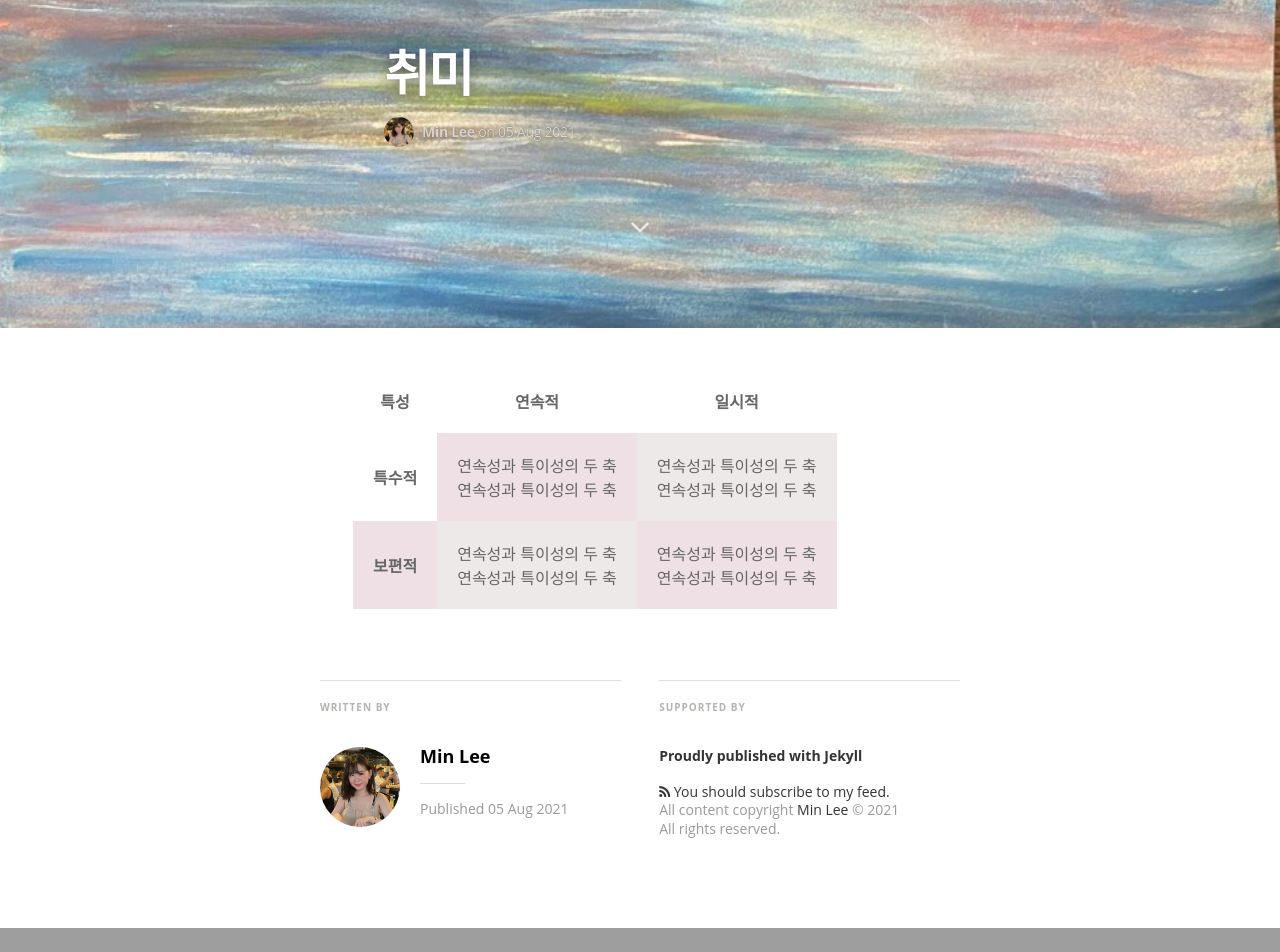
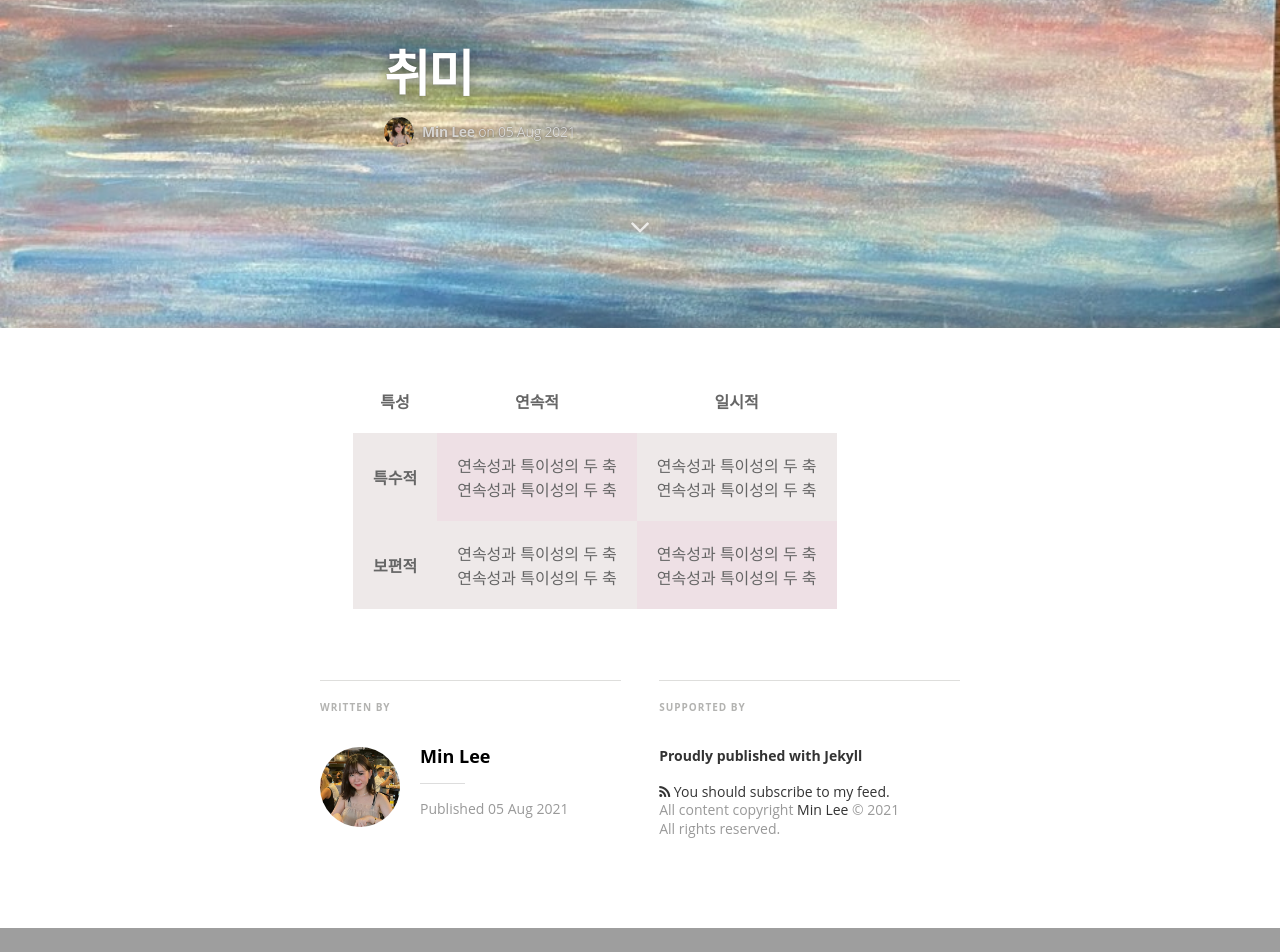
Before and after one commit to minniie/minniie.github.io, a Jekyll site: the page built from _posts/2021-08-05-post4.markdown, in a window 1280 px wide. Shown: the part 572-1524 px from the top of the page. Built offline with Jekyll 4.4.1, drawn with Linux system fonts in a browser that asks for light colours; nearby versions of some CDN libraries; some web fonts are replaced; grey boxes are pictures that could not be loaded.

Commit message:
Update main.sass

```diff
--- a/css/main.sass
+++ b/css/main.sass
@@ -48,13 +48,8 @@
   background: #EEE9E9
 
 tbody tr
-  &:nth-child(2n+1) td:nth-child(even), &:nth-child(even) td:nth-child(2n+1)
+  &:nth-child(2n+1) td:nth-child(even), &:nth-child(even) td:nth-child(2n+3)
     background-color: #EEE0E5
-  &:td
-
-th:nth-child(1), td:nth-child(1)
-  background-color: #FFF
-
 
 
 
```
